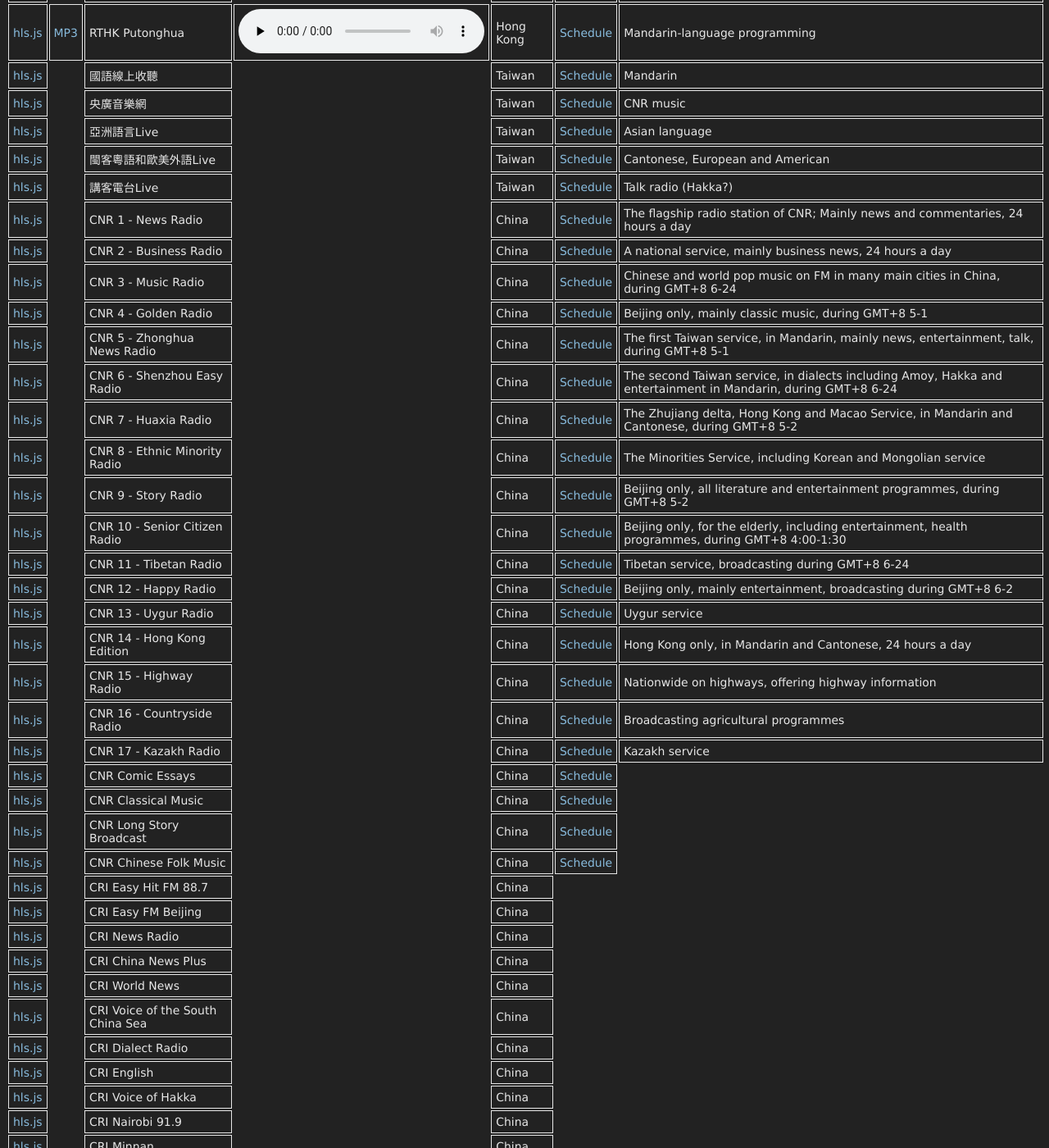
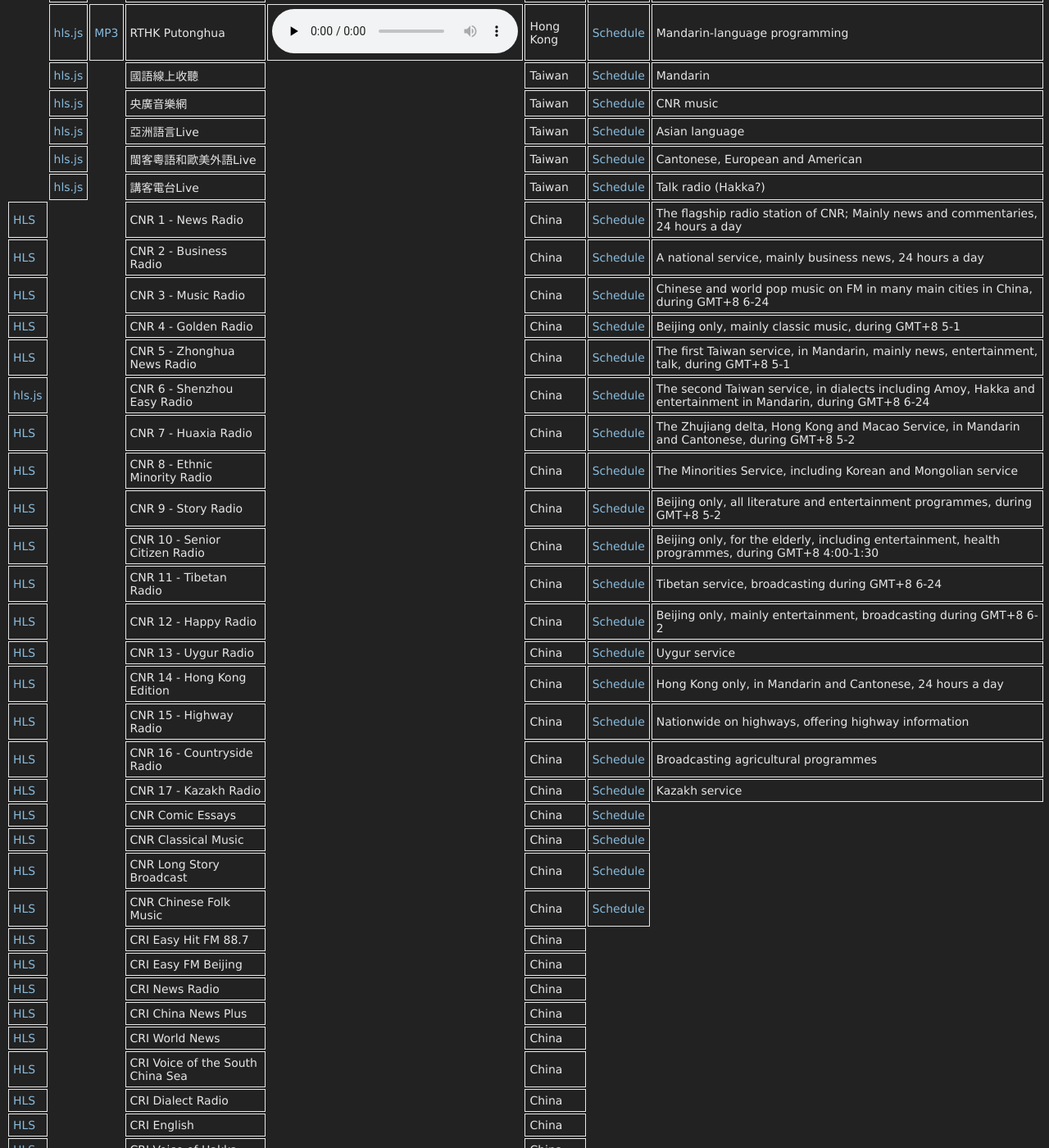
Before and after one commit to danburd/danburd.github.io, a Jekyll site: the page chinese.html, which Jekyll copies as it is, in a window 1280 px wide and 1400 px high, scrolled down 406 px. Shown: the whole window at 82% size. Built offline with Jekyll 4.4.1, drawn with Linux system fonts in a browser that asks for light colours.

Commit message:
Changed most hls.js to HLS

```diff
--- a/chinese.html
+++ b/chinese.html
@@ -8,6 +8,7 @@
 <body>
 <table>
   <tr>
+   <td></td>
    <td><a href="/hlsjsaudio.html?stream=https://rthkaudio1-lh.akamaihd.net/i/radio1_1@355864/master.m3u8">hls.js</a></td>
    <td><a href="http://stm.rthk.hk/radio1" type="audio/mpeg">MP3</a></td>
    <td>RTHK Radio 1</td>
@@ -17,6 +18,7 @@
    <td>News and current affairs, information, phone-in programmes, and general programmes</td>
   </tr>
   <tr>
+   <td></td>
    <td><a href="/hlsjsaudio.html?stream=https://rthkaudio2-lh.akamaihd.net/i/radio2_1@355865/master.m3u8">hls.js</a></td>
    <td><a href="http://stm.rthk.hk/radio2" type="audio/mpeg">MP3</a></td>
    <td>RTHK Radio 2</td>
@@ -26,6 +28,7 @@
    <td>Programmes aimed at youth, entertainment and popular music (Cantopop)</td>
   </tr>
   <tr>
+   <td></td>
    <td><a href="/hlsjsaudio.html?stream=https://rthkaudio3-lh.akamaihd.net/i/radio3_1@355866/master.m3u8">hls.js</a></td>
    <td><a href="http://stm.rthk.hk/radio3" type="audio/mpeg">MP3</a></td>
    <td>RTHK Radio 3</td>
@@ -35,6 +38,7 @@
    <td>News, popular music, information, romance, comedy, reality, sports and education</td>
   </tr>
   <tr>
+   <td></td>
    <td><a href="/hlsjsaudio.html?stream=https://rthkaudio4-lh.akamaihd.net/i/radio4_1@355867/master.m3u8">hls.js</a></td>
    <td><a href="http://stm.rthk.hk/radio4" type="audio/mpeg">MP3</a></td>
    <td>RTHK Radio 4</td>
@@ -44,6 +48,7 @@
    <td>Classical music and fine arts</td>
   </tr>
   <tr>
+   <td></td>
    <td><a href="/hlsjsaudio.html?stream=https://rthkaudio5-lh.akamaihd.net/i/radio5_1@355868/master.m3u8">hls.js</a></td>
    <td><a href="http://stm.rthk.hk/radio5" type="audio/mpeg">MP3</a></td>
    <td>RTHK Radio 5</td>
@@ -53,6 +58,7 @@
    <td>Programmes aimed at the elderly, cultural and education</td>
   </tr>
   <tr>
+   <td></td>
    <td><a href="/hlsjsaudio.html?stream=https://rthkaudio6cnr-lh.akamaihd.net/i/radio6cnr_1@575604/master.m3u8">hls.js</a></td>
    <td></td>
    <td>RTHK Radio 6</td>
@@ -62,6 +68,7 @@
    <td>24-hour relay of China National Radio for Hong Kong</td>
   </tr>
   <tr>
+   <td></td>
    <td><a href="/hlsjsaudio.html?stream=https://rthkaudio6-lh.akamaihd.net/i/radiopth_1@355869/master.m3u8">hls.js</a></td>
    <td><a href="http://stm.rthk.hk/radiopth" type="audio/mpeg">MP3</a></td>
    <td>RTHK Putonghua</td>
@@ -71,6 +78,7 @@
    <td>Mandarin-language programming</td>
   </tr>
   <tr>
+   <td></td>
    <td><a href="/hlsjsaudio.html?stream=https://www.soundvideostar.com/live/_definst_/rti3/playlist.m3u8">hls.js</a></td>
    <td></td>
    <td>國語線上收聽</td>
@@ -80,6 +88,7 @@
    <td>Mandarin</td>
   </tr>
   <tr>
+   <td></td>
    <td><a href="/hlsjsaudio.html?stream=https://www.soundvideostar.com/live/_definst_/rti4/playlist.m3u8">hls.js</a></td>
    <td></td>
    <td>央廣音樂網</td>
@@ -89,6 +98,7 @@
    <td>CNR music</td>
   </tr>
   <tr>
+   <td></td>
    <td><a href="/hlsjsaudio.html?stream=https://www.soundvideostar.com/live/_definst_/rti5/playlist.m3u8">hls.js</a></td>
    <td></td>
    <td>亞洲語言Live</td>
@@ -98,6 +108,7 @@
    <td>Asian language</td>
   </tr>
   <tr>
+   <td></td>
    <td><a href="/hlsjsaudio.html?stream=https://www.soundvideostar.com/live/_definst_/rti6/playlist.m3u8">hls.js</a></td>
    <td></td>
    <td>閩客粵語和歐美外語Live</td>
@@ -107,6 +118,7 @@
    <td>Cantonese, European and American</td>
   </tr>
   <tr>
+   <td></td>
    <td><a href="/hlsjsaudio.html?stream=https://www.soundvideostar.com/live/_definst_/hakkaradio/playlist.m3u8">hls.js</a></td>
    <td></td>
    <td>講客電台Live</td>
@@ -116,7 +128,8 @@
    <td>Talk radio (Hakka?)</td>
   </tr>
   <tr>
-   <td><a href="/hlsjsaudio.html?stream=http://ngcdn001.cnr.cn/live/zgzs/index.m3u8">hls.js</a></td>
+   <td><a href="http://ngcdn001.cnr.cn/live/zgzs/index.m3u8">HLS</a></td>
+   <td></td>
    <td></td>
    <td>CNR 1 - News Radio</td>
    <td></td>
@@ -125,7 +138,8 @@
    <td>The flagship radio station of CNR; Mainly news and commentaries, 24 hours a day </td>
   </tr>
   <tr>
-   <td><a href="/hlsjsaudio.html?stream=http://ngcdn002.cnr.cn/live/jjzs/index.m3u8">hls.js</a></td>
+   <td><a href="http://ngcdn002.cnr.cn/live/jjzs/index.m3u8">HLS</a></td>
+   <td></td>
    <td></td>
    <td>CNR 2 - Business Radio</td>
    <td></td>
@@ -134,7 +148,8 @@
    <td>A national service, mainly business news, 24 hours a day</td>
   </tr>
   <tr>
-   <td><a href="/hlsjsaudio.html?stream=http://ngcdn003.cnr.cn/live/yyzs/index.m3u8">hls.js</a></td>
+   <td><a href="http://ngcdn003.cnr.cn/live/yyzs/index.m3u8">HLS</a></td>
+   <td></td>
    <td></td>
    <td>CNR 3 - Music Radio</td>
    <td></td>
@@ -143,7 +158,8 @@
    <td>Chinese and world pop music on FM in many main cities in China, during GMT+8 6-24</td>
   </tr>
   <tr>
-   <td><a href="/hlsjsaudio.html?stream=http://ngcdn004.cnr.cn/live/dszs/index.m3u8">hls.js</a></td>
+   <td><a href="http://ngcdn004.cnr.cn/live/dszs/index.m3u8">HLS</a></td>
+   <td></td>
    <td></td>
    <td>CNR 4 - Golden Radio</td>
    <td></td>
@@ -152,7 +168,8 @@
    <td>Beijing only, mainly classic music, during GMT+8 5-1</td>
   </tr>
   <tr>
-   <td><a href="/hlsjsaudio.html?stream=http://ngcdn005.cnr.cn/live/zhzs/index.m3u8">hls.js</a></td>
+   <td><a href="http://ngcdn005.cnr.cn/live/zhzs/index.m3u8">HLS</a></td>
+   <td></td>
    <td></td>
    <td>CNR 5 - Zhonghua News Radio</td>
    <td></td>
@@ -161,7 +178,8 @@
    <td>The first Taiwan service, in Mandarin, mainly news, entertainment, talk, during GMT+8 5-1</td>
   </tr>
   <tr>
-   <td><a href="/hlsjsaudio.html?stream=http://ngcdn006.cnr.cn/live/szzs/index.m3u8">hls.js</a></td>
+   <td><a href="http://ngcdn006.cnr.cn/live/szzs/index.m3u8">hls.js</a></td>
+   <td></td>
    <td></td>
    <td>CNR 6 - Shenzhou Easy Radio</td>
    <td></td>
@@ -170,7 +188,8 @@
    <td>The second Taiwan service, in dialects including Amoy, Hakka and entertainment in Mandarin, during GMT+8 6-24</td>
   </tr>
   <tr>
-   <td><a href="/hlsjsaudio.html?stream=http://ngcdn007.cnr.cn/live/hxzs/index.m3u8">hls.js</a></td>
+   <td><a href="http://ngcdn007.cnr.cn/live/hxzs/index.m3u8">HLS</a></td>
+   <td></td>
    <td></td>
    <td>CNR 7 - Huaxia Radio</td>
    <td></td>
@@ -179,7 +198,8 @@
    <td>The Zhujiang delta, Hong Kong and Macao Service, in Mandarin and Cantonese, during GMT+8 5-2</td>
   </tr>
   <tr>
-   <td><a href="/hlsjsaudio.html?stream=http://ngcdn009.cnr.cn/live/mzzs/index.m3u8">hls.js</a></td>
+   <td><a href="http://ngcdn009.cnr.cn/live/mzzs/index.m3u8">HLS</a></td>
+   <td></td>
    <td></td>
    <td>CNR 8 - Ethnic Minority Radio</td>
    <td></td>
@@ -188,7 +208,8 @@
    <td>The Minorities Service, including Korean and Mongolian service</td>
   </tr>
   <tr>
-   <td><a href="/hlsjsaudio.html?stream=http://ngcdn010.cnr.cn/live/wyzs/index.m3u8">hls.js</a></td>
+   <td><a href="http://ngcdn010.cnr.cn/live/wyzs/index.m3u8">HLS</a></td>
+   <td></td>
    <td></td>
    <td>CNR 9 - Story Radio</td>
    <td></td>
@@ -197,7 +218,8 @@
    <td>Beijing only, all literature and entertainment programmes, during GMT+8 5-2</td>
   </tr>
   <tr>
-   <td><a href="/hlsjsaudio.html?stream=http://ngcdn011.cnr.cn/live/lnzs/index.m3u8">hls.js</a></td>
+   <td><a href="http://ngcdn011.cnr.cn/live/lnzs/index.m3u8">HLS</a></td>
+   <td></td>
    <td></td>
    <td>CNR 10 - Senior Citizen Radio</td>
    <td></td>
@@ -206,7 +228,8 @@
    <td>Beijing only, for the elderly, including entertainment, health programmes, during GMT+8 4:00-1:30</td>
   </tr>
   <tr>
-   <td><a href="/hlsjsaudio.html?stream=http://ngcdn012.cnr.cn/live/zygb/index.m3u8">hls.js</a></td>
+   <td><a href="http://ngcdn012.cnr.cn/live/zygb/index.m3u8">HLS</a></td>
+   <td></td>
    <td></td>
    <td>CNR 11 - Tibetan Radio</td>
    <td></td>
@@ -215,7 +238,8 @@
    <td>Tibetan service, broadcasting during GMT+8 6-24</td>
   </tr>
   <tr>
-   <td><a href="/hlsjsaudio.html?stream=http://ngcdn014.cnr.cn/live/ylgb/index.m3u8">hls.js</a></td>
+   <td><a href="http://ngcdn014.cnr.cn/live/ylgb/index.m3u8">HLS</a></td>
+   <td></td>
    <td></td>
    <td>CNR 12 - Happy Radio</td>
    <td></td>
@@ -224,7 +248,8 @@
    <td>Beijing only, mainly entertainment, broadcasting during GMT+8 6-2</td>
   </tr>
   <tr>
-   <td><a href="/hlsjsaudio.html?stream=http://ngcdn013.cnr.cn/live/wygb/index.m3u8">hls.js</a></td>
+   <td><a href="http://ngcdn013.cnr.cn/live/wygb/index.m3u8">HLS</a></td>
+   <td></td>
    <td></td>
    <td>CNR 13 - Uygur Radio</td>
    <td></td>
@@ -233,7 +258,8 @@
    <td>Uygur service</td>
   </tr>
   <tr>
-   <td><a href="/hlsjsaudio.html?stream=http://ngcdn008.cnr.cn/live/xgzs/index.m3u8">hls.js</a></td>
+   <td><a href="http://ngcdn008.cnr.cn/live/xgzs/index.m3u8">HLS</a></td>
+   <td></td>
    <td></td>
    <td>CNR 14 - Hong Kong Edition</td>
    <td></td>
@@ -242,7 +268,8 @@
    <td>Hong Kong only, in Mandarin and Cantonese, 24 hours a day</td>
   </tr>
   <tr>
-   <td><a href="/hlsjsaudio.html?stream=http://ngcdn016.cnr.cn/live/gsgljtgb/index.m3u8">hls.js</a></td>
+   <td><a href="http://ngcdn016.cnr.cn/live/gsgljtgb/index.m3u8">HLS</a></td>
+   <td></td>
    <td></td>
    <td>CNR 15 - Highway Radio</td>
    <td></td>
@@ -251,7 +278,8 @@
    <td>Nationwide on highways, offering highway information</td>
   </tr>
   <tr>
-   <td><a href="/hlsjsaudio.html?stream=http://ngcdn017.cnr.cn/live/xczs/index.m3u8">hls.js</a></td>
+   <td><a href="http://ngcdn017.cnr.cn/live/xczs/index.m3u8">HLS</a></td>
+   <td></td>
    <td></td>
    <td>CNR 16 - Countryside Radio</td>
    <td></td>
@@ -260,7 +288,8 @@
    <td>Broadcasting agricultural programmes</td>
   </tr>
   <tr>
-   <td><a href="/hlsjsaudio.html?stream=http://ngcdn025.cnr.cn/live/hygb/index.m3u8">hls.js</a></td>
+   <td><a href="http://ngcdn025.cnr.cn/live/hygb/index.m3u8">HLS</a></td>
+   <td></td>
    <td></td>
    <td>CNR 17 - Kazakh Radio</td>
    <td></td>
@@ -269,7 +298,8 @@
    <td>Kazakh service</td>
   </tr>
   <tr>
-   <td><a href="/hlsjsaudio.html?stream=http://ngcdn023.cnr.cn/live/xsxp/index.m3u8">hls.js</a></td>
+   <td><a href="http://ngcdn023.cnr.cn/live/xsxp/index.m3u8">HLS</a></td>
+   <td></td>
    <td></td>
    <td>CNR Comic Essays</td>
    <td></td>
@@ -278,7 +308,8 @@
    <td></td>
   </tr>
   <tr>
-   <td><a href="/hlsjsaudio.html?stream=http://ngcdn022.cnr.cn/live/gdyy/index.m3u8">hls.js</a></td>
+   <td><a href="http://ngcdn022.cnr.cn/live/gdyy/index.m3u8">HLS</a></td>
+   <td></td>
    <td></td>
    <td>CNR Classical Music</td>
    <td></td>
@@ -287,7 +318,8 @@
    <td></td>
   </tr>
   <tr>
-   <td><a href="/hlsjsaudio.html?stream=http://ngcdn024.cnr.cn/live/cplb/index.m3u8">hls.js</a></td>
+   <td><a href="http://ngcdn024.cnr.cn/live/cplb/index.m3u8">HLS</a></td>
+   <td></td>
    <td></td>
    <td>CNR Long Story Broadcast</td>
    <td></td>
@@ -296,7 +328,8 @@
    <td></td>
   </tr>
   <tr>
-   <td><a href="/hlsjsaudio.html?stream=http://ngcdn021.cnr.cn/live/zgmy/index.m3u8">hls.js</a></td>
+   <td><a href="http://ngcdn021.cnr.cn/live/zgmy/index.m3u8">HLS</a></td>
+   <td></td>
    <td></td>
    <td>CNR Chinese Folk Music</td>
    <td></td>
@@ -305,7 +338,8 @@
    <td></td>
   </tr>
   <tr>
-   <td><a href="/hlsjsaudio.html?stream=https://cri-lh.akamaihd.net/i/cri887_1@183455/master.m3u8">hls.js</a></td>
+   <td><a href="https://cri-lh.akamaihd.net/i/cri887_1@183455/master.m3u8">HLS</a></td>
+   <td></td>
    <td></td>
    <td>CRI Easy Hit FM 88.7</td>
    <td></td>
@@ -314,7 +348,8 @@
    <td></td>
   </tr>
   <tr>
-   <td><a href="/hlsjsaudio.html?stream=https://cri-lh.akamaihd.net/i/cri915_1@183456/master.m3u8">hls.js</a></td>
+   <td><a href="https://cri-lh.akamaihd.net/i/cri915_1@183456/master.m3u8">HLS</a></td>
+   <td></td>
    <td></td>
    <td>CRI Easy FM Beijing</td>
    <td></td>
@@ -323,7 +358,8 @@
    <td></td>
   </tr>
   <tr>
-   <td><a href="/hlsjsaudio.html?stream=https://cri-lh.akamaihd.net/i/cri905_1@183457/master.m3u8">hls.js</a></td>
+   <td><a href="https://cri-lh.akamaihd.net/i/cri905_1@183457/master.m3u8">HLS</a></td>
+   <td></td>
    <td></td>
    <td>CRI News Radio</td>
    <td></td>
@@ -332,7 +368,8 @@
    <td></td>
   </tr>
   <tr>
-   <td><a href="/hlsjsaudio.html?stream=https://am846-lh.akamaihd.net/i/am846_1@301569/master.m3u8">hls.js</a></td>
+   <td><a href="https://am846-lh.akamaihd.net/i/am846_1@301569/master.m3u8">HLS</a></td>
+   <td></td>
    <td></td>
    <td>CRI China News Plus</td>
    <td></td>
@@ -341,7 +378,8 @@
    <td></td>
   </tr>
   <tr>
-   <td><a href="/hlsjsaudio.html?stream=https://hyhq-lh.akamaihd.net/i/hyhq_1@381074/master.m3u8">hls.js</a></td>
+   <td><a href="https://hyhq-lh.akamaihd.net/i/hyhq_1@381074/master.m3u8">HLS</a></td>
+   <td></td>
    <td></td>
    <td>CRI World News</td>
    <td></td>
@@ -350,7 +388,8 @@
    <td></td>
   </tr>
   <tr>
-   <td><a href="/hlsjsaudio.html?stream=https://nhzs-lh.akamaihd.net/i/nhzs_1@381075/master.m3u8">hls.js</a></td>
+   <td><a href="https://nhzs-lh.akamaihd.net/i/nhzs_1@381075/master.m3u8">HLS</a></td>
+   <td></td>
    <td></td>
    <td>CRI Voice of the South China Sea</td>
    <td></td>
@@ -359,7 +398,8 @@
    <td></td>
   </tr>
   <tr>
-   <td><a href="/hlsjsaudio.html?stream=https://hxfh-lh.akamaihd.net/i/hxfh_1@397568/master.m3u8">hls.js</a></td>
+   <td><a href="https://hxfh-lh.akamaihd.net/i/hxfh_1@397568/master.m3u8">HLS</a></td>
+   <td></td>
    <td></td>
    <td>CRI Dialect Radio</td>
    <td></td>
@@ -368,7 +408,8 @@
    <td></td>
   </tr>
   <tr>
-   <td><a href="/hlsjsaudio.html?stream=https://hxfh-lh.akamaihd.net/i/hxfh_1@397568/master.m3u8">hls.js</a></td>
+   <td><a href="https://hxfh-lh.akamaihd.net/i/hxfh_1@397568/master.m3u8">HLS</a></td>
+   <td></td>
    <td></td>
    <td>CRI English</td>
    <td></td>
@@ -377,7 +418,8 @@
    <td></td>
   </tr>
   <tr>
-   <td><a href="/hlsjsaudio.html?stream=https://hakka-lh.akamaihd.net/i/hakka_1@397574/master.m3u8">hls.js</a></td>
+   <td><a href="https://hakka-lh.akamaihd.net/i/hakka_1@397574/master.m3u8">HLS</a></td>
+   <td></td>
    <td></td>
    <td>CRI Voice of Hakka</td>
    <td></td>
@@ -386,7 +428,8 @@
    <td></td>
   </tr>
   <tr>
-   <td><a href="/hlsjsaudio.html?stream=http://kenya-lh.akamaihd.net/i/kenya_1@397575/master.m3u8">hls.js</a></td>
+   <td><a href="http://kenya-lh.akamaihd.net/i/kenya_1@397575/master.m3u8">HLS</a></td>
+   <td></td>
    <td></td>
    <td>CRI Nairobi 91.9</td>
    <td></td>
@@ -395,7 +438,8 @@
    <td></td>
   </tr>
   <tr>
-   <td><a href="/hlsjsaudio.html?stream=https://minnan-lh.akamaihd.net/i/minnan_1@397576/master.m3u8">hls.js</a></td>
+   <td><a href="https://minnan-lh.akamaihd.net/i/minnan_1@397576/master.m3u8">HLS</a></td>
+   <td></td>
    <td></td>
    <td>CRI Minnan</td>
    <td></td>
```
